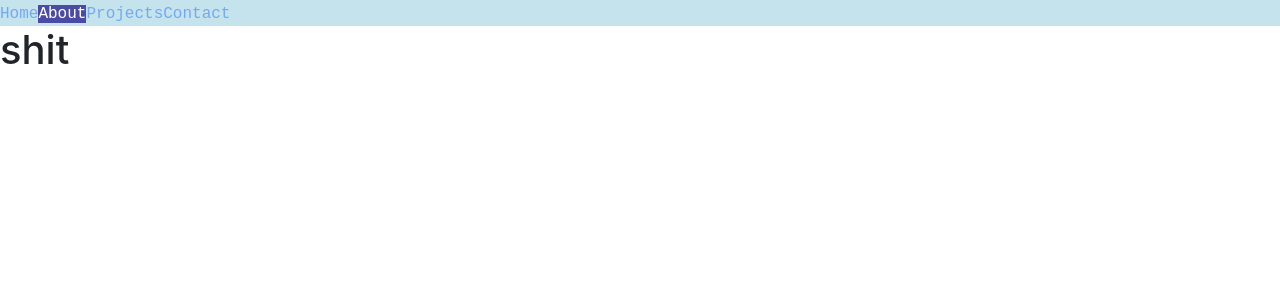
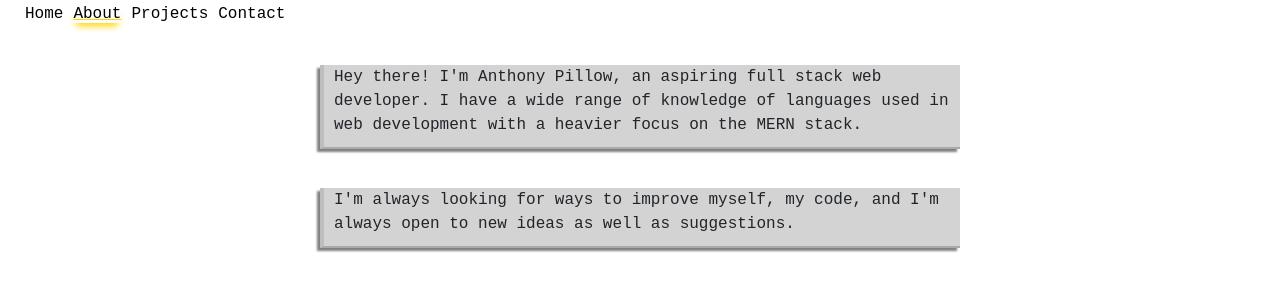
Before and after one commit to SquidDOTjpeg/react-portfolio, a React (Create React App) app: page /about in a window 1280 px wide. Shown: the top 300 px of the page. Built offline with nearby package versions, Linux system fonts and the light colour scheme.

Commit message:
Added wordbox component

```diff
--- a/src/App.css
+++ b/src/App.css
@@ -36,3 +36,8 @@
     transform: rotate(360deg);
   }
 }
+
+/* .wrapper{
+  background-color: black;
+  height: 100%;
+} */
--- a/src/App.js
+++ b/src/App.js
@@ -10,7 +10,7 @@ import "./App.css";
 
 function App() {
   return (
-    <div>
+    <div className="wrapper container-fluid">
       <Router>
         <Nav />
         <Switch>
--- a/src/components/Nav/style.css
+++ b/src/components/Nav/style.css
@@ -1,16 +1,19 @@
-.nav-container{
-    background-color: lightblue;
-    opacity: 70%;
+.nav-container {
+  background-color: transparent;
+  margin-left: auto;
+  margin-right: auto;
 }
 
-.nav-links{
-    opacity: 100% !important;
-    color: rgb(57, 134, 235);
-    font-family: monospace;
-    font-size: large;
+.nav-links {
+  color: rgb(0, 0, 0);
+  font-family: monospace;
+  font-size: large;
+  margin-left: 10px;
 }
 
-.active{
-    color: white;
-    background-color: navy;
+.active {
+  color: black;
+  box-shadow: 0px 6px 7px -3px gold;
+  text-decoration: underline;
+  text-decoration-color: gold;
 }
--- a/src/components/Project/style.css
+++ b/src/components/Project/style.css
@@ -2,8 +2,8 @@
   align-items: center;
   height: 80%;
   width: 80%;
-  border: white solid 1px;
   text-align: center;
+  margin-top: 10px;
   margin-left: auto;
   margin-right: auto;
 }
--- /dev/null
+++ b/src/components/WordBox/index.js
@@ -0,0 +1,22 @@
+import React from "react";
+import "./style.css";
+
+function WordBox(props) {
+  return (
+    <div>
+      <div>
+        <h1 className="project-title">About Me</h1>
+      </div>
+      <div className="stuff-container">
+        <p className="words">
+            {props.words}
+          {/* Hey there! I'm Anthony Pillow, an aspiring full stack web developer. I
+          have a wide range of knowledge of languages used in web development
+          with a heavier focus on the MERN stack. */}
+        </p>
+      </div>
+    </div>
+  );
+}
+
+export default WordBox;
--- /dev/null
+++ b/src/components/WordBox/style.css
@@ -0,0 +1,26 @@
+.project-title {
+    color: white;
+    margin-top: 10px;
+    margin-bottom: 10px;
+    text-align: center;
+    font-size: large;
+    font-family: monospace;
+  }
+
+  .stuff-container {
+    width: 50vw;
+    text-align: left;
+    font-size: large;
+    font-family: monospace;
+    margin-left: auto;
+    margin-right: auto;
+    box-shadow: rgb(129, 129, 129) -3px 3px 2px 0px;
+    background-color: rgb(211, 211, 211);
+    border-left: rgb(190, 190, 190) solid 4px;
+    border-bottom: rgb(170, 170, 170) solid 2px;
+  }
+
+  .words {
+    margin-left: 10px;
+    margin-bottom: 10px;
+  }
--- a/src/pages/About.js
+++ b/src/pages/About.js
@@ -1,7 +1,21 @@
-import React from "react"
+import React from "react";
+import WordBox from "../components/WordBox/index";
+import "./style.css";
 
 function About() {
-    return <h1>shit</h1>
+  return (
+    <>
+      <WordBox
+        words="Hey there! I'm Anthony Pillow, an aspiring full stack web developer. I
+   have a wide range of knowledge of languages used in web development
+   with a heavier focus on the MERN stack."
+      />
+
+      <WordBox words="I'm always looking for ways to improve myself, my code, and I'm always open to new ideas as well as suggestions." />
+
+
+    </>
+  );
 }
 
-export default About
+export default About;
--- a/src/pages/style.css
+++ b/src/pages/style.css
@@ -1,8 +1,26 @@
-.project-title{
-    margin-top: 10px;
-    margin-bottom: 10px;
-    text-align: center;
-    font-size: large;
-    font-family: monospace;
+.project-title {
+  color: white;
+  margin-top: 10px;
+  margin-bottom: 10px;
+  text-align: center;
+  font-size: large;
+  font-family: monospace;
+}
 
+.stuff-container {
+  width: 50vw;
+  text-align: left;
+  font-size: large;
+  font-family: monospace;
+  margin-left: auto;
+  margin-right: auto;
+  box-shadow: rgb(129, 129, 129) -3px 3px 2px 0px;
+  background-color: rgb(211, 211, 211);
+  border-left: rgb(190, 190, 190) solid 4px;
+  border-bottom: rgb(170, 170, 170) solid 2px;
 }
+
+.words {
+  margin-left: 10px;
+  margin-bottom: 10px;
+}
```
